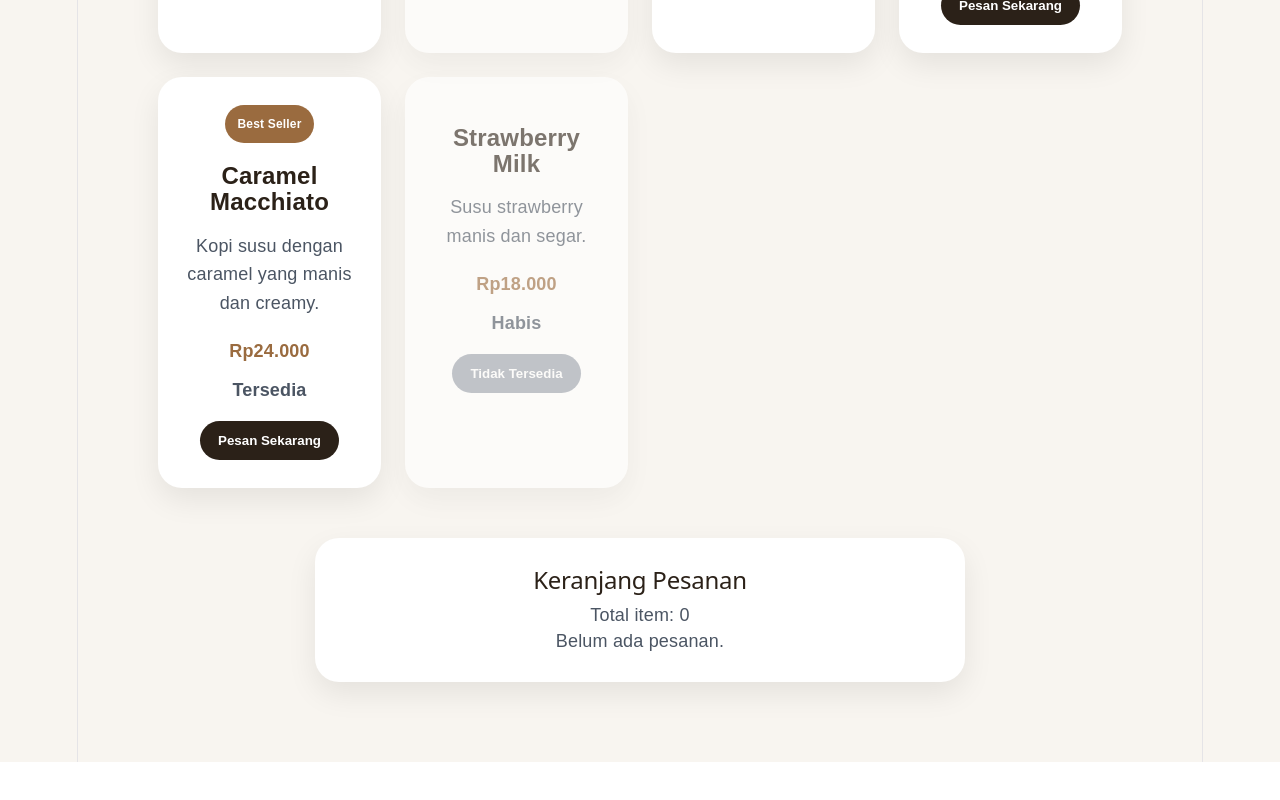
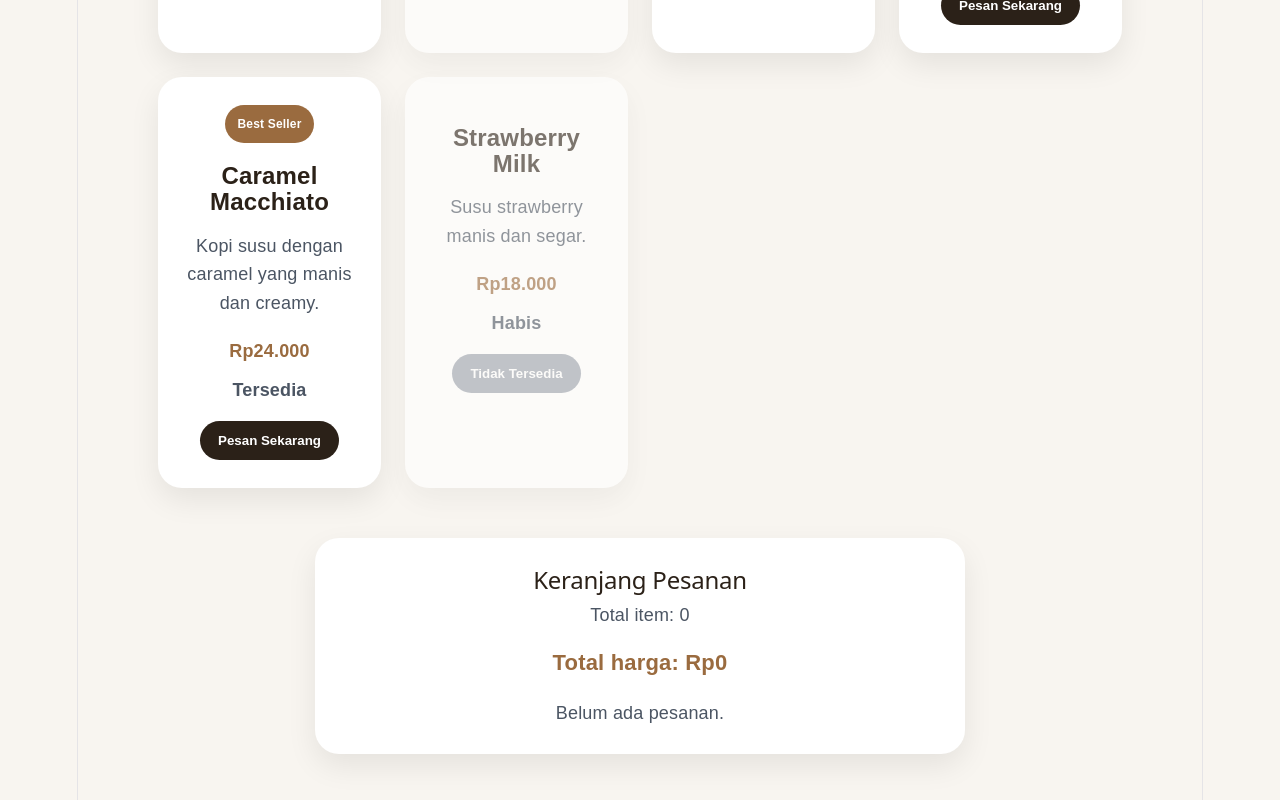
Before and after one commit to oyiibielstudio/fullstack-learning, a React (Vite) app in the folder latihan/pertemuan-9-react/: page / in a window 1280 px wide. Shown: the part 1089-1889 px from the top of the page. Before the commit the page ends 1851 px from the top, so only its background shows below. Built offline with nearby package versions, Linux system fonts and the light colour scheme.

Commit message:
Menambahkan total harga keranjang React

```diff
--- a/latihan/pertemuan-9-react/src/App.css
+++ b/latihan/pertemuan-9-react/src/App.css
@@ -175,6 +175,12 @@ button:disabled {
   color: #2b2118;
 }
 
+.cart h3 {
+  color: #9a6b3f;
+  font-size: 22px;
+  margin-bottom: 24px;
+}
+
 .cart p {
   color: #4b5563;
 }
--- a/latihan/pertemuan-9-react/src/App.jsx
+++ b/latihan/pertemuan-9-react/src/App.jsx
@@ -6,6 +6,7 @@ const menus = [
     id: 1,
     nama: "Ice Coffee Latte",
     harga: "Rp18.000",
+    hargaAngka: 18000,
     deskripsi: "Kopi susu creamy dengan rasa yang seimbang.",
     tersedia: true,
     bestSeller: true,
@@ -14,6 +15,7 @@ const menus = [
     id: 2,
     nama: "Matcha Latte",
     harga: "Rp20.000",
+    hargaAngka: 20000,
     deskripsi: "Matcha lembut dengan susu yang creamy.",
     tersedia: true,
     bestSeller: true,
@@ -22,6 +24,7 @@ const menus = [
     id: 3,
     nama: "Chocolate Cookies",
     harga: "Rp15.000",
+    hargaAngka: 15000,
     deskripsi: "Cookies manis dengan chocochips yang melimpah.",
     tersedia: false,
     bestSeller: false,
@@ -30,6 +33,7 @@ const menus = [
     id: 4,
     nama: "Americano",
     harga: "Rp16.000",
+    hargaAngka: 16000,
     deskripsi: "Kopi hitam ringan untuk yang suka rasa clean.",
     tersedia: true,
     bestSeller: false,
@@ -38,6 +42,7 @@ const menus = [
     id: 5,
     nama: "Vanila",
     harga: "Rp17.000",
+    hargaAngka: 17000,
     deskripsi: "Kopi susu dengan aroma vanila.",
     tersedia: true,
     bestSeller: false,
@@ -46,6 +51,7 @@ const menus = [
     id: 6,
     nama: "Red Velvet",
     harga: "Rp19.000",
+    hargaAngka: 19000,
     deskripsi: "Minuman manis creamy dengan rasa red velvet.",
     tersedia: false,
     bestSeller: false,
@@ -54,6 +60,7 @@ const menus = [
     id: 7,
     nama: "Taro",
     harga: "Rp21.000",
+    hargaAngka: 21000,
     deskripsi: "Minuman manis creamy dengan rasa taro.",
     tersedia: true,
     bestSeller: false,
@@ -62,6 +69,7 @@ const menus = [
     id: 8,
     nama: "Lotus Biscoff",
     harga: "Rp23.000",
+    hargaAngka: 23000,
     deskripsi: "Minuman manis creamy dengan rasa lotus.",
     tersedia: true,
     bestSeller: true,
@@ -70,6 +78,7 @@ const menus = [
     id: 9,
     nama: "Caramel Macchiato",
     harga: "Rp24.000",
+    hargaAngka: 24000,
     deskripsi: "Kopi susu dengan caramel yang manis dan creamy.",
     tersedia: true,
     bestSeller: true,
@@ -78,6 +87,7 @@ const menus = [
     id: 10,
     nama: "Strawberry Milk",
     harga: "Rp18.000",
+    hargaAngka: 18000,
     deskripsi: "Susu strawberry manis dan segar.",
     tersedia: false,
     bestSeller: false,
@@ -140,6 +150,10 @@ function App() {
 
     setKeranjang(keranjangBaru);
   }
+
+  const totalHarga = keranjang.reduce((total, item) => {
+    return total + item.hargaAngka;
+  }, 0);
 
   return (
     <main className="container">
@@ -208,6 +222,7 @@ function App() {
       <div className="cart">
         <h2>Keranjang Pesanan</h2>
         <p>Total item: {keranjang.length}</p>
+        <h3>Total harga: Rp{totalHarga.toLocaleString("id-ID")}</h3>
 
         {keranjang.length > 0 ? (
           <ul>
```
Also changed, not shown: 1 other file (tests, documents, lock files or other folders).
